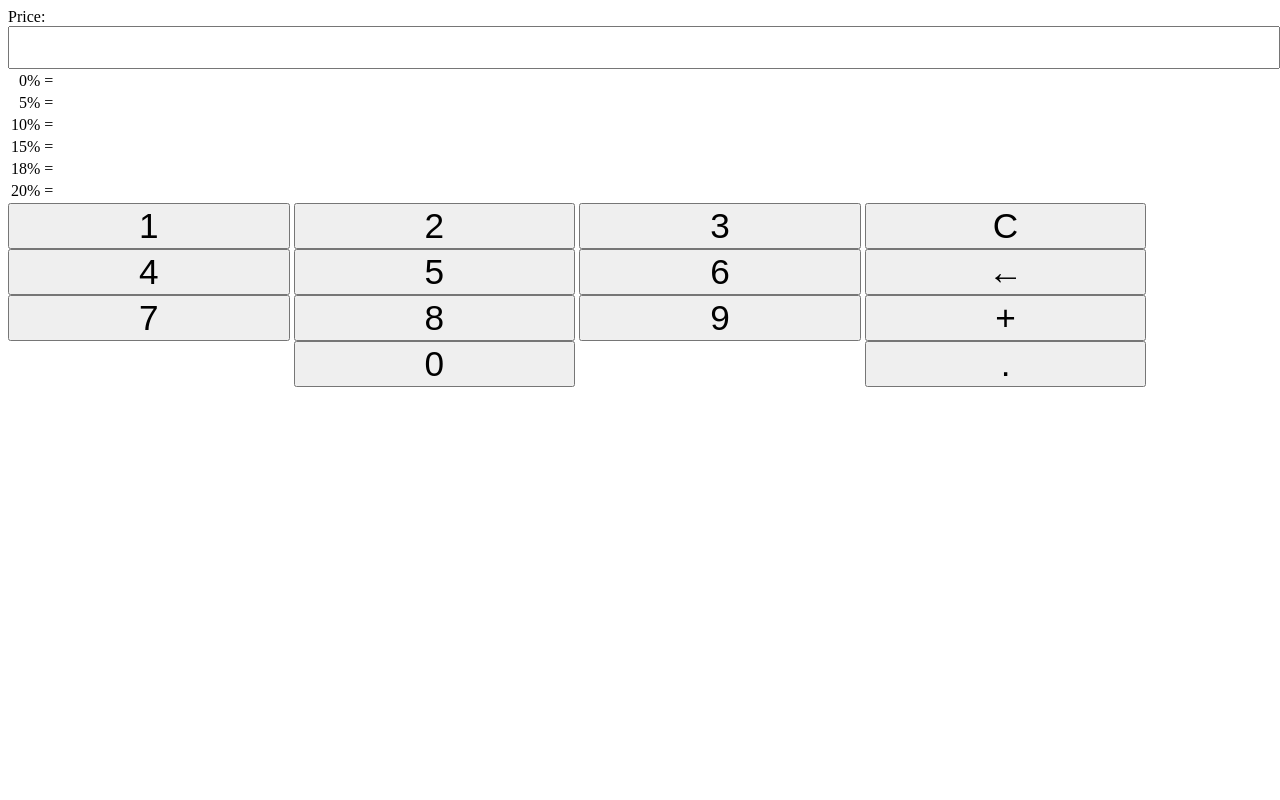
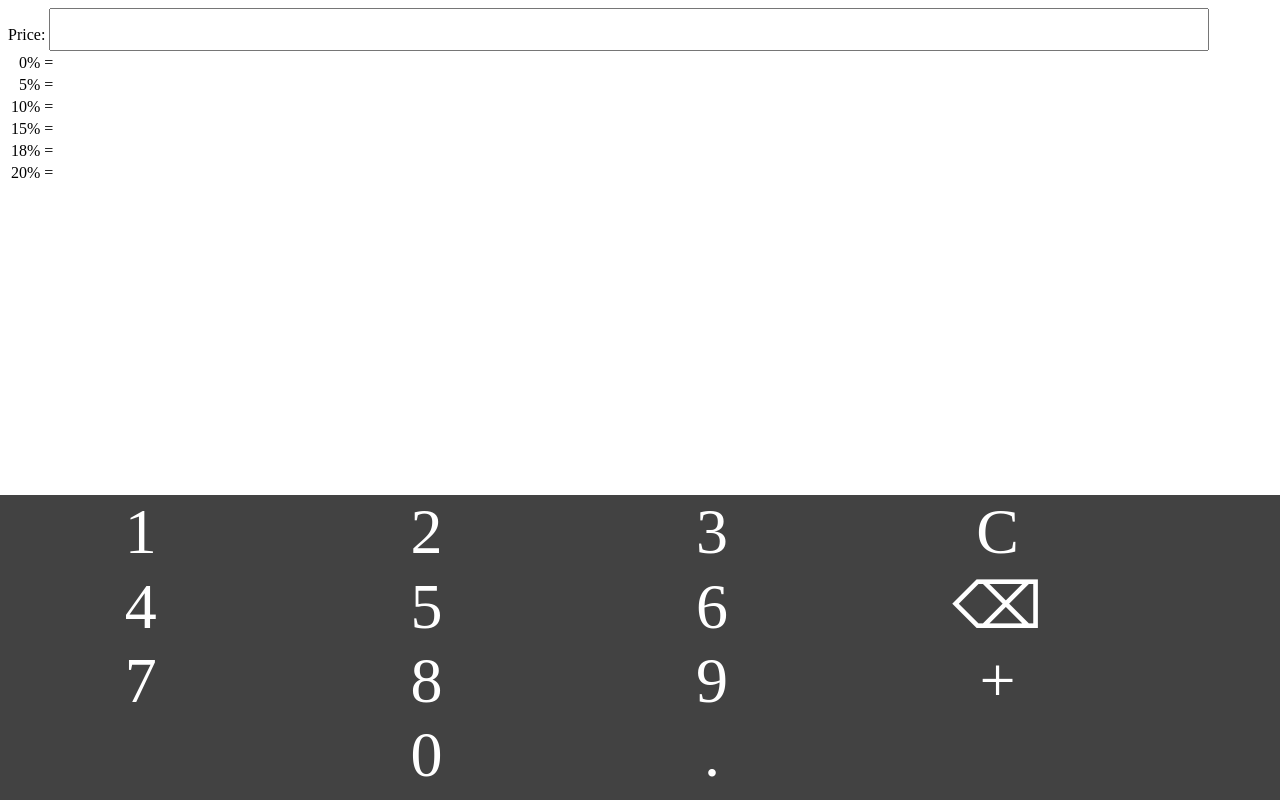
Before and after one commit to shinglyu/tip-calculator, a plain HTML site: page index.html in a window 1280 px wide. Drawn offline with Linux system fonts and the light colour scheme.

Commit message:
Optimized look and feel

```diff
--- a/index.html
+++ b/index.html
@@ -5,6 +5,9 @@
     <meta name="viewport" content="width=device-width">
     <title>Tip Calculator</title>
     <style type="text/css" media="screen">
+      body {
+        overflow: hidden;
+      }
       .roundup {
         font-weight: bold;
       }
@@ -15,11 +18,26 @@
       input {
         /*height: 3em;*/
         font-size: 2em;
-        width: 100%;
+        width: 90vw;
       }
-      button {
-        font-size:2.2em;
+      .divs > div {
+        display: inline-block;
+        text-align: center;
+        font-size: 8vh;
         width: 22vw;
+        background-color: #424242;
+      }
+      .divs {
+        position: absolute;
+        left: 0px;
+        bottom: 0px;
+        padding-bottom: 0.5em;
+        background-color: #424242;
+        color: white;
+        width: 100vw;
+      }
+      .clear, .back, .b+, .b0, .b. {
+        background-color: #9e9e9e;
       }
     </style>
   </head>
@@ -28,25 +46,27 @@
     <input type="text" name="Price" value="" id="Price">
     <table id="results">
     </table>
-    <button id="b1">1</button>
-    <button id="b2">2</button>
-    <button id="b3">3</button>
-    <button id="clear">C</button>
-    <br>
-    <button id="b4">4</button>
-    <button id="b5">5</button>
-    <button id="b6">6</button>
-    <button id="back">&larr;</button>
-    <br>
-    <button id="b7">7</button>
-    <button id="b8">8</button>
-    <button id="b9">9</button>
-    <button id="b+">+</button>
-    <br>
-    <span style="width:22vw;display:inline-block;"></span>
-    <button id="b0">0</button>
-    <span style="width:22vw;display:inline-block;"></span>
-    <button id="b.">.</button>
+    <div class="divs">
+      <div id="b1">1</div>
+      <div id="b2">2</div>
+      <div id="b3">3</div>
+      <div id="clear">C</div>
+      <br>
+      <div id="b4">4</div>
+      <div id="b5">5</div>
+      <div id="b6">6</div>
+      <div id="back">&#x232b;</div>
+      <br>
+      <div id="b7">7</div>
+      <div id="b8">8</div>
+      <div id="b9">9</div>
+      <div id="b+">+</div>
+      <br>
+      <div style="width:22vw;display:inline-block;"></div>
+      <div id="b0">0</div>
+      <div id="b.">.</div>
+      <div style="width:22vw;display:inline-block;"></div>
+    </div>
 
 
     <script type="text/javascript" charset="utf-8">
@@ -108,11 +128,11 @@
           calculate();
         })
 
-       var buttons = [0,1,2,3,4,5,6,7,8,9,"+","."]
-       for (var n in buttons){
-          console.log("b" + buttons[n].toString())
-          console.log(document.getElementById("b" + buttons[n].toString()))
-          document.getElementById("b" + buttons[n].toString()).addEventListener('click', function(e){
+       var divs = [0,1,2,3,4,5,6,7,8,9,"+","."]
+       for (var n in divs){
+          console.log("b" + divs[n].toString())
+          console.log(document.getElementById("b" + divs[n].toString()))
+          document.getElementById("b" + divs[n].toString()).addEventListener('click', function(e){
             document.getElementById('Price').value += e.target.textContent;
             calculate();
           })
```
